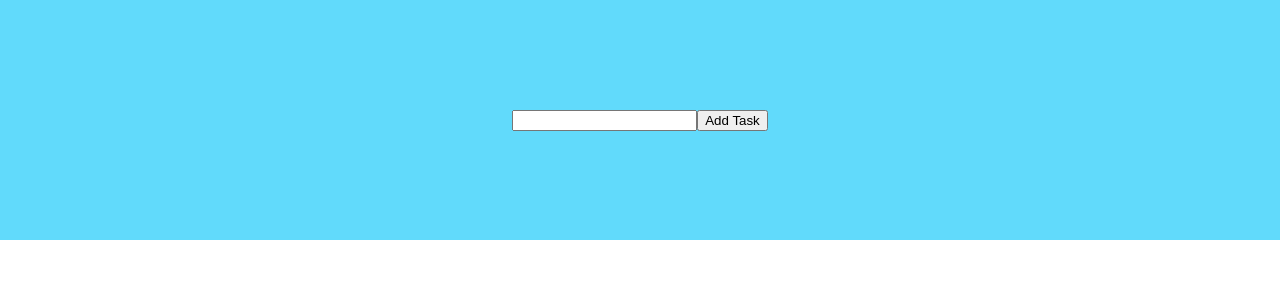
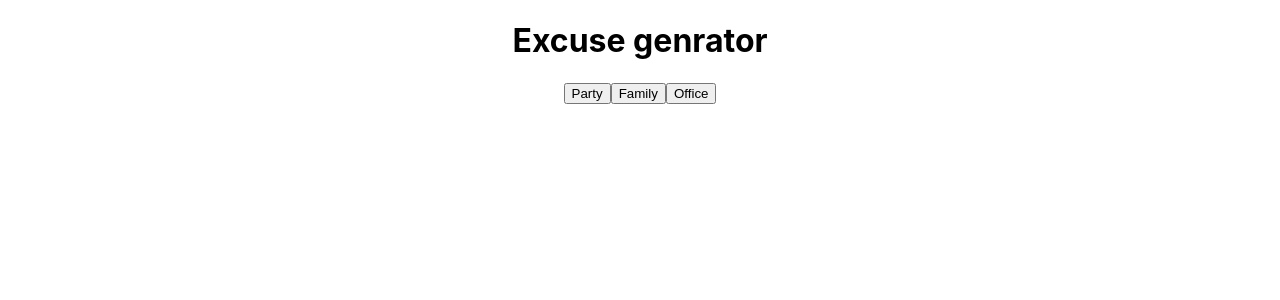
Before and after one commit to roshaunjunior/crud, a React (Create React App) app: page / in a window 1280 px wide. Shown: the top 300 px of the page. Built offline with nearby package versions, Linux system fonts and the light colour scheme.

Commit message:
excuse generator

```diff
--- a/src/App.js
+++ b/src/App.js
@@ -1,57 +1,22 @@
 import './App.css';
 import { useState } from 'react';
-import {Task} from './Task' ;
+import Axios from 'axios' ;
 function App() {
+  const [showExcuse,setShowExcuse] = useState('') ;
 
-  const [todoList, setTodoList] = useState([]) ;
-  const [newTask , setNewTask] = useState('') ;
-
-  const handleChange = (event) => {
-     setNewTask(event.target.value) ;
+  const fetchExcuse = (excuse) => {
+    Axios.get(`https://excuser-three.vercel.app/v1/excuse/${excuse}/`).then(res=>setShowExcuse(res.data[0].excuse))
   }
 
-  const addTask = () => {
-    const taskObject = {
-      id : todoList.length === 0 ? 1 : todoList[todoList.length - 1].id + 1 ,
-      taskName : newTask,
-      status : false,
-    }
 
-    setTodoList([...todoList , taskObject])
-  }
 
-  const deleteTask = (id) => {
-       setTodoList(todoList.filter((task) => task.id !== id )) ;
-  }
-
-  const completeTask = (id) => {
-     setTodoList(
-     todoList.map((task) => {
-      if(task.id === id) {
-        return {...task , status : true}
-      } else {
-        return task ;
-      }
-
-     }))
-  }
   return (
     <div className="App">
-        <div className='addTask'>
-           <input onChange={handleChange}/>
-           <button onClick={addTask}>Add Task</button>
-        </div>
-        <div className='list'>
-          {todoList.map((task) => {
-           return <Task
-           taskName = {task.taskName}
-           id = {task.id}
-           deleteTask = {deleteTask}
-           completeTask = {completeTask}
-           status = {task.status}
-           />
-          })}
-        </div>
+      <h1>Excuse genrator</h1>
+      <button onClick={()=> fetchExcuse('party')}>Party</button>
+      <button onClick={()=> fetchExcuse('family')}>Family</button>
+      <button onClick={()=> fetchExcuse('office')}>Office</button>
+          <p>{showExcuse}</p>
     </div>
   );
 }
```
